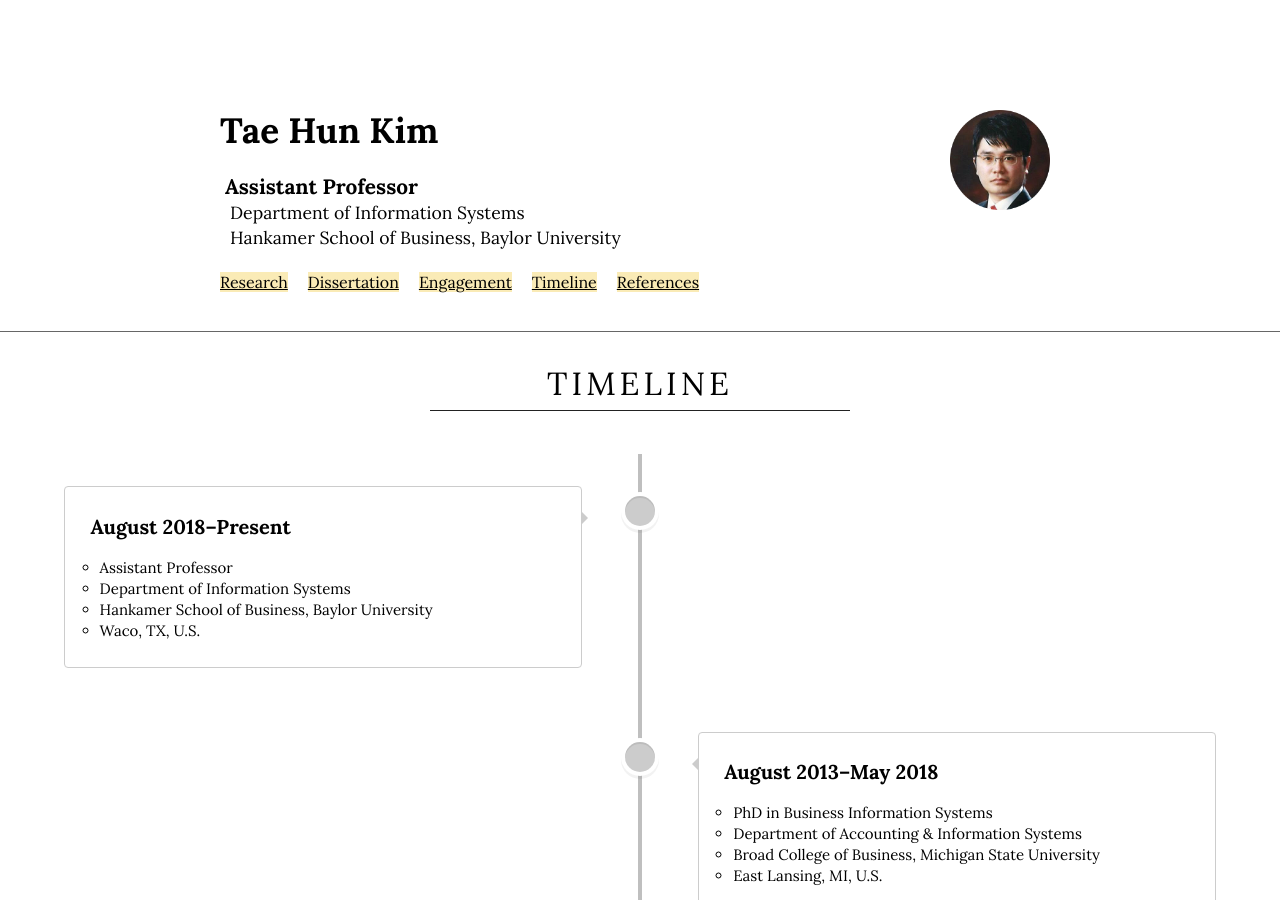
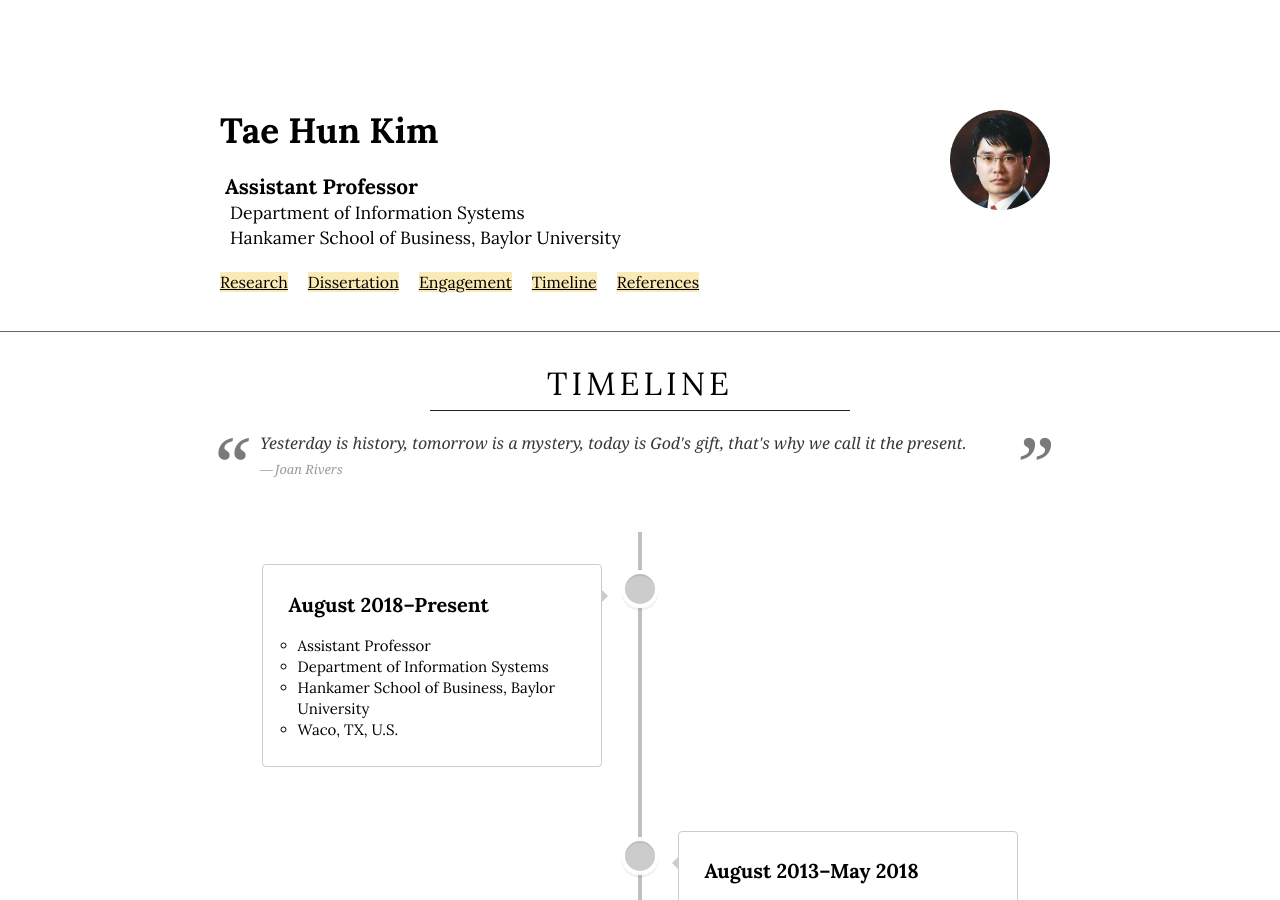
Before and after one commit to istaehun/taehun, a Jekyll site: the page built from timeline.html, in a window 1280 px wide and 900 px high. Built offline with Jekyll 4.4.1, drawn with Linux system fonts in a browser that asks for light colours; nearby versions of some CDN libraries.

Commit message:
add blockquote

```diff
--- a/_data/blockquote.yml
+++ b/_data/blockquote.yml
@@ -4,3 +4,12 @@ research:
 engagement:
   comment: "Life’s most persistent and urgent question is: what are you doing for others?"
   cite: "Martin Luther King, Jr."
+dissertation:
+  comment: "In theory there is no difference between theory and practice. In practice there is."
+  cite: "Yogi Berra"
+timeline:
+  comment: "Yesterday is history, tomorrow is a mystery, today is God's gift, that's why we call it the present."
+  cite: "Joan Rivers"
+references:
+  comment: "if you want to go quickly, go alone. If you want to go far, go together"
+  cite: "African proverb"
--- a/dissertation.html
+++ b/dissertation.html
@@ -4,6 +4,10 @@ title: Dissertation
 ---
 <div class="container">
     <h3 class="section-title">Dissertation</h3>
+    <blockquote>
+        {{ site.data.blockquote.dissertation.comment }}
+        <cite>{{ site.data.blockquote.dissertation.cite }}</cite>
+    </blockquote>
     <ul class="dissertation-list">
         {% for comments in site.data.phd-dissertation.comments %}
         <li>{{ comments }}</li>
--- a/references.html
+++ b/references.html
@@ -4,6 +4,10 @@ title: References
 ---
 <div class="container">
     <h3 class="section-title">References</h3>
+    <blockquote>
+        {{ site.data.blockquote.references.comment }}
+        <cite>{{ site.data.blockquote.references.cite }}</cite>
+    </blockquote>
     {% for ref in site.data.references %}
     <dl class="reference">
         <dt>
--- a/timeline.html
+++ b/timeline.html
@@ -4,7 +4,10 @@ title: Timeline
 ---
 <div class="container">
     <h3 class="section-title">Timeline</h3>
-</div>
+    <blockquote>
+        {{ site.data.blockquote.timeline.comment }}
+        <cite>{{ site.data.blockquote.timeline.cite }}</cite>
+    </blockquote>
     <section id="cd-timeline" class="cd-container">
         {% for content in site.data.timeline %}
         <div class="cd-timeline-block">
```
Lines whose indentation alone changed are shown as unchanged.
